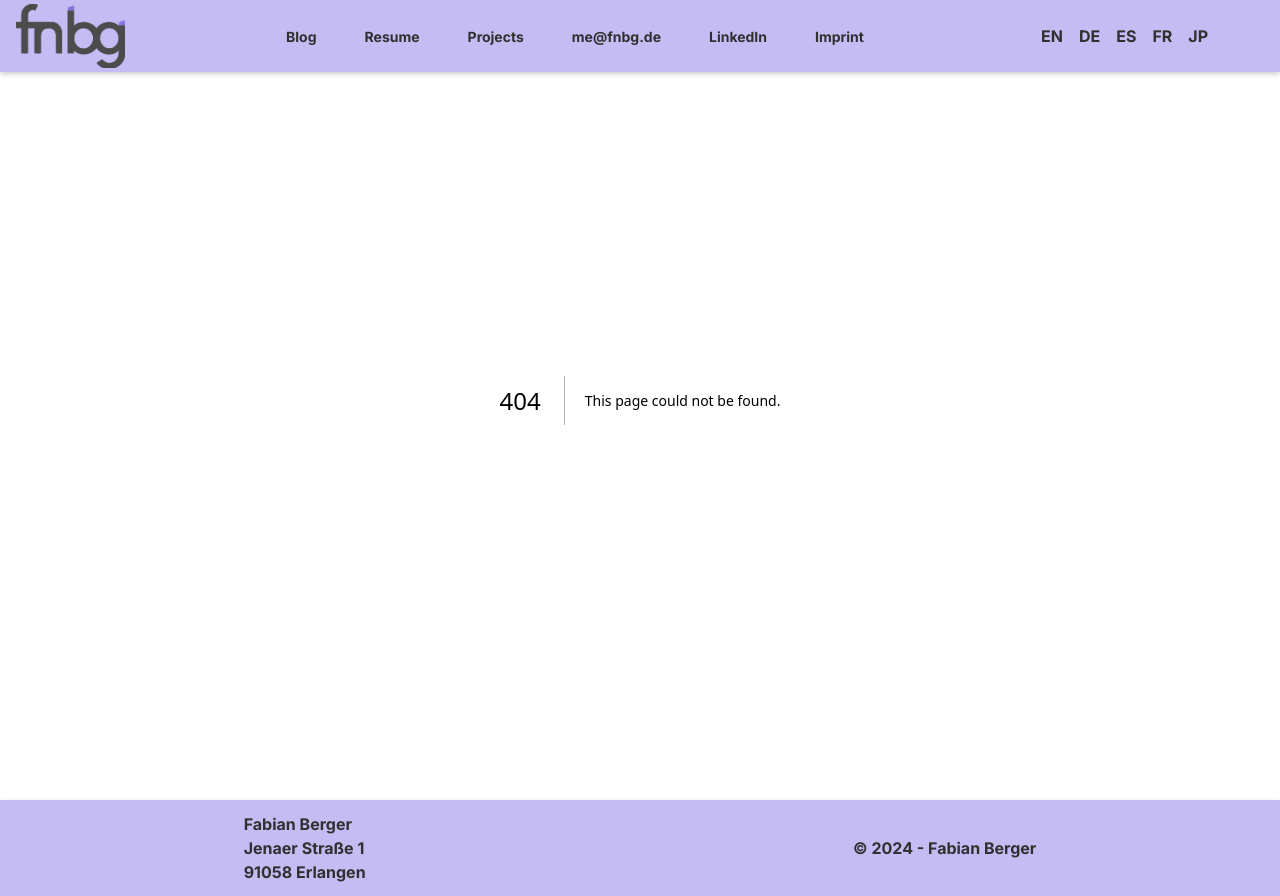
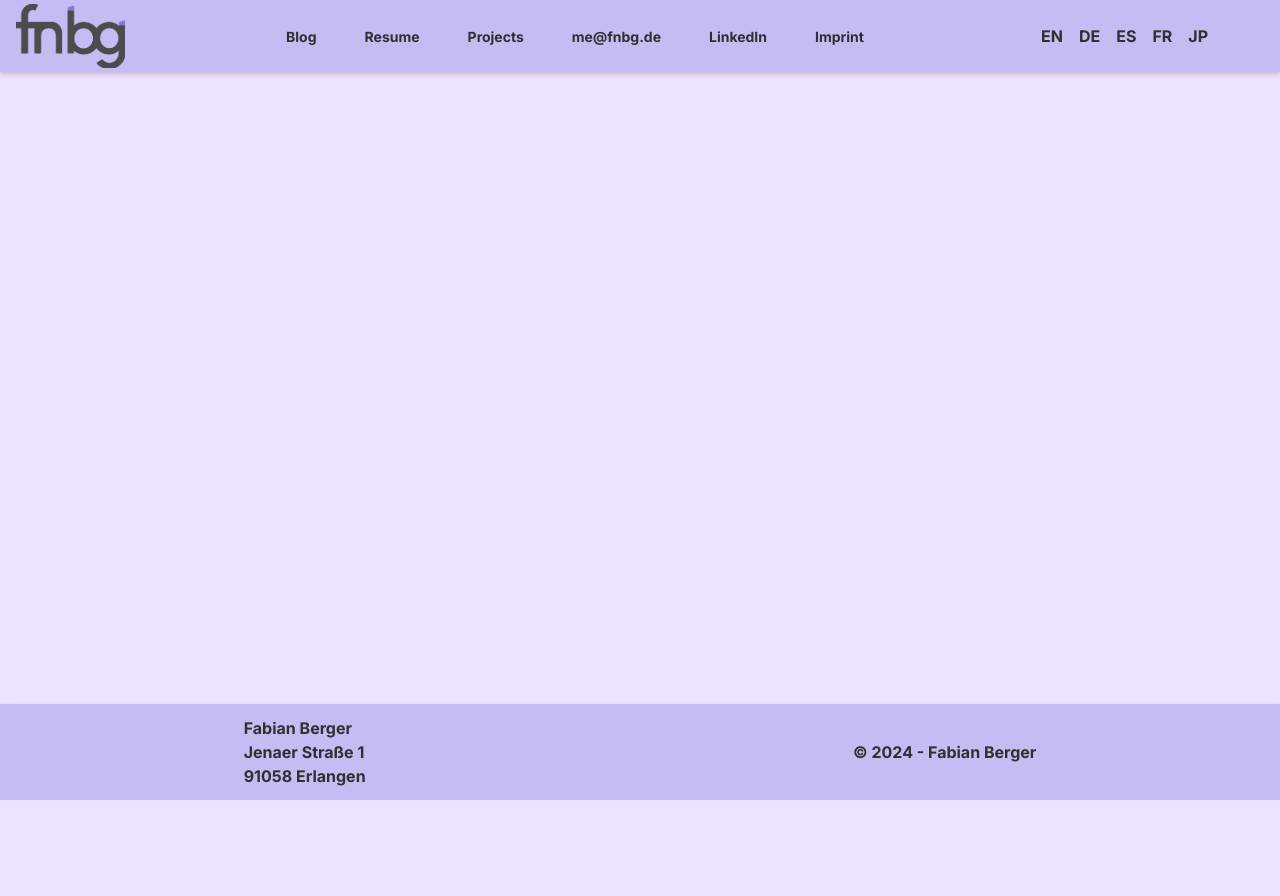
Before and after one commit to BambiMC/Matics, a Next.js app: page /OpenF1 in a window 1280 px wide. Before the commit this address had no page. After the commit the page ends 800 px from the top, so only its background shows below. Built offline with nearby package versions, Linux system fonts and the light colour scheme.

Commit message:
add openf1 page

```diff
--- /dev/null
+++ b/app/OpenF1/page.tsx
@@ -0,0 +1,50 @@
+"use client";
+import React, { useState } from 'react';
+import { useLanguageData } from '@data/languageLoader';
+
+const Homepage: React.FC = () => {
+    const data = useLanguageData("openf1");
+    const [responseData, setResponseData] = useState<any>(null);
+    const [queryParameter, setQueryParameter] = useState<string>("driver_number=55&session_key=9159&speed>=300");
+
+    const fetchData = async () => {
+        try {
+            const response = await fetch(`https://api.openf1.org/v1/car_data?${queryParameter}`);
+            if (!response.ok) {
+                throw new Error('Network response was not ok');
+            }
+            const data = await response.json();
+            setResponseData(data);
+            console.log("done");
+        } catch (error) {
+            console.error('Error fetching data:', error);
+        }
+    };
+
+    return (
+        <main className='p-20 mt-20'>
+            {data && (
+                <div>
+                    <div className='flex'>
+                        <p>query parameter</p>
+                        <input
+                            type="text"
+                            value={queryParameter}
+                            onChange={(e) => setQueryParameter(e.target.value)}
+                        />
+                    </div>
+                    <button onClick={fetchData}>Click for fetch</button>
+                </div>
+            )}
+
+            {responseData && (
+                <div>
+                    <h2>Fetched Data:</h2>
+                    <pre>{JSON.stringify(responseData, null, 2)}</pre>
+                </div>
+            )}
+        </main>
+    );
+};
+
+export default Homepage;
--- a/data/de.json
+++ b/data/de.json
@@ -100,5 +100,6 @@
     "elektronegativitaet": "Elektronegativität",
     "flammenfarbe": "Flammenfarbe",
     "download": "Download Datenbank"
-  }
+  },
+  "openf1": {}
 }
```
